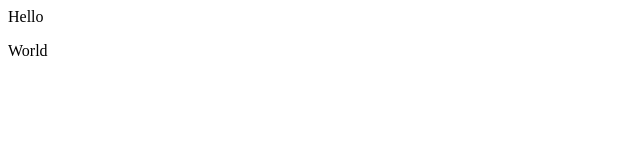
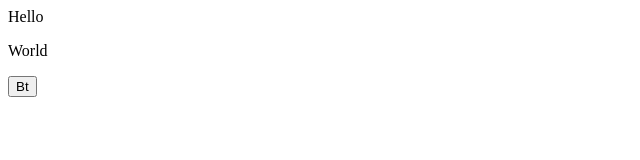
Before and after one commit to devacharya80/Local, a plain HTML site: page index.html in a window 1280 px wide. Shown: the full height of the page, 0-640 px from the left. Drawn offline with Linux system fonts and the light colour scheme.

Commit message:
button added

```diff
--- a/index.html
+++ b/index.html
@@ -1,2 +1,3 @@
 <p>Hello</p>
 <p>World</p>
+<button>Bt</button>
```
